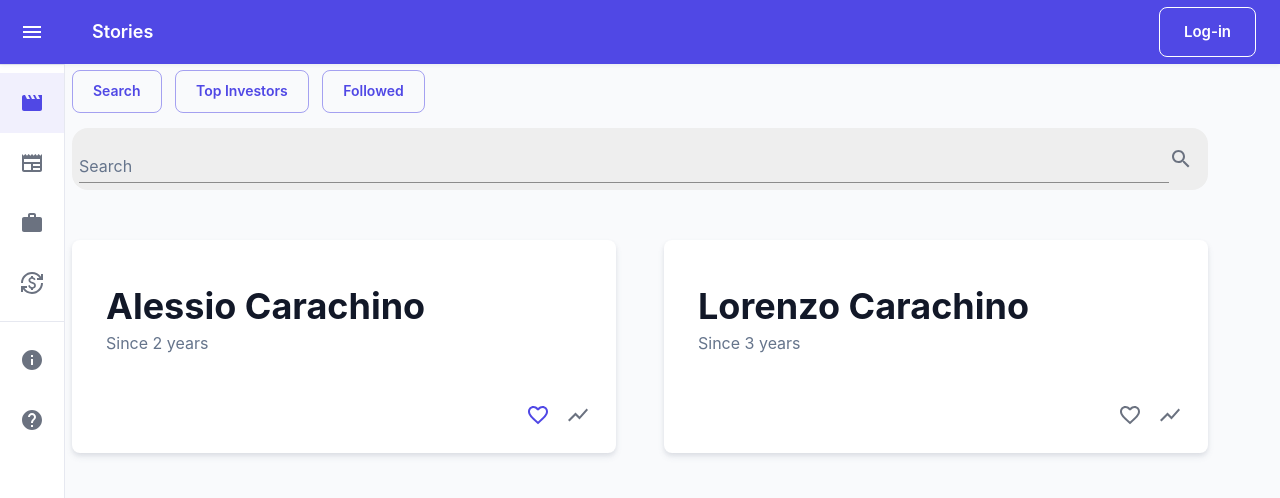
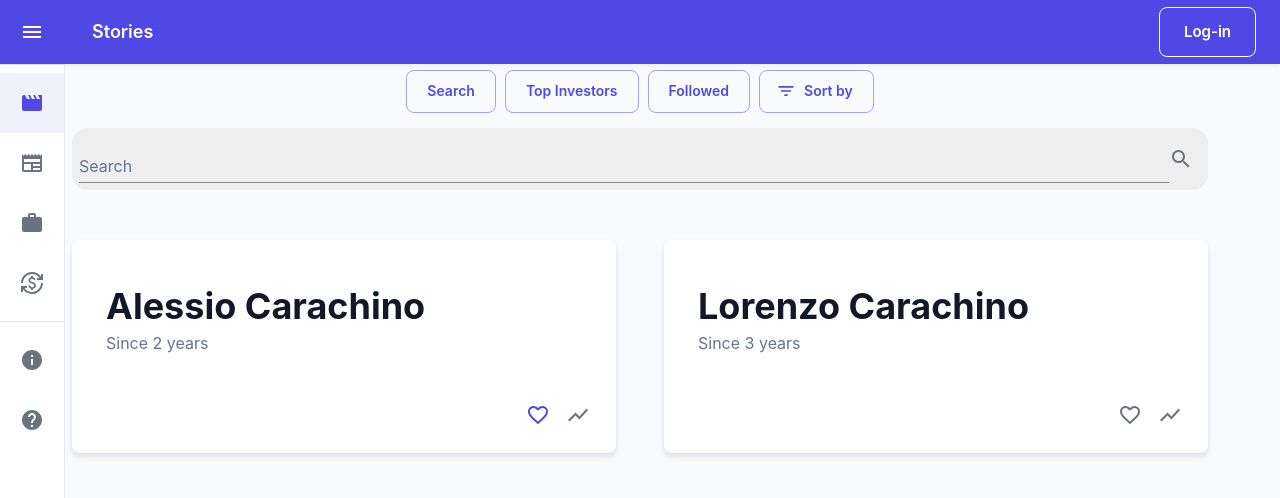
Before and after one commit to CarachinoAlessio/IntelliMents, a React (Create React App) app: page /investors in a window 1280 px wide. Shown: the top 498 px of the page. Built offline with nearby package versions, Linux system fonts and the light colour scheme; the HTML template or start-up script is replaced by a standard one.

Commit message:
adjusted buttons in investors

```diff
--- a/src/components/InvestorsComp.js
+++ b/src/components/InvestorsComp.js
@@ -10,6 +10,8 @@ import TextField from '@mui/material/TextField';
 import {Search} from "@mui/icons-material";
 import * as PropTypes from "prop-types";
 import * as React from 'react';
+import {FilterList} from "@mui/icons-material";
+
 
 import {
     Grid, Card, CardContent,
@@ -50,10 +52,14 @@ export default function InvestorsComp(props) {
         <Grid container fluid>
             <Row>
                 <Col>
-                    <Grid>
+                    <Grid style={{
+                                    display: 'flex',
+                                    alignItems: 'center',
+                                    justifyContent: 'center'}}>
                         <Button onClick={() => navigate('/Investors')} variant={"outlined"}>Search</Button> &nbsp;&nbsp;
                         <Button onClick={() => navigate('/Investors/Tops')} variant={"outlined"}>Top Investors</Button> &nbsp;&nbsp;
-                        <Button onClick={() => navigate('/Investors/Followed')} variant={"outlined"}>Followed</Button>
+                        <Button onClick={() => navigate('/Investors/Followed')} variant={"outlined"}>Followed</Button> &nbsp;&nbsp;
+                        <Button variant={"outlined"} startIcon={<FilterList></FilterList>}>Sort by</Button>
                     </Grid>
 
                     <Grid sx={{ borderRadius: '16px' }} display="flex" justifyContent="center" alignItems="center" style={{ padding: "7px", marginTop: "15px", marginBottom: "45px", backgroundColor: "#eee"}}>
--- a/src/components/InvestorsFollowedComp.js
+++ b/src/components/InvestorsFollowedComp.js
@@ -30,7 +30,10 @@ export default function InvestorsFollowedComp(props) {
         <Grid container fluid>
             <Row>
                 <Col>
-                    <Grid>
+                    <Grid style={{
+                                    display: 'flex',
+                                    alignItems: 'center',
+                                    justifyContent: 'center'}}>
                         <Button onClick={() => navigate('/Investors')} variant={"outlined"}>Search</Button> &nbsp;&nbsp;
                         <Button onClick={() => navigate('/Investors/Tops')} variant={"outlined"}>Top Investors</Button> &nbsp;&nbsp;
                         <Button onClick={() => navigate('/Investors/Followed')} variant={"outlined"}>Followed</Button> &nbsp;&nbsp;
--- a/src/components/InvestorsTopComp.js
+++ b/src/components/InvestorsTopComp.js
@@ -53,7 +53,10 @@ export default function InvestorsTopComp(props) {
         <Grid container fluid>
             <Row>
                 <Col>
-                    <Grid>
+                    <Grid style={{
+                                    display: 'flex',
+                                    alignItems: 'center',
+                                    justifyContent: 'center'}}>
                         <Button onClick={() => navigate('/Investors')} variant={"outlined"}>Search</Button> &nbsp;&nbsp;
                         <Button onClick={() => navigate('/Investors/Tops')} variant={"outlined"}>Top Investors</Button> &nbsp;&nbsp;
                         <Button onClick={() => navigate('/Investors/Followed')} variant={"outlined"}>Followed</Button> &nbsp;&nbsp;
```
